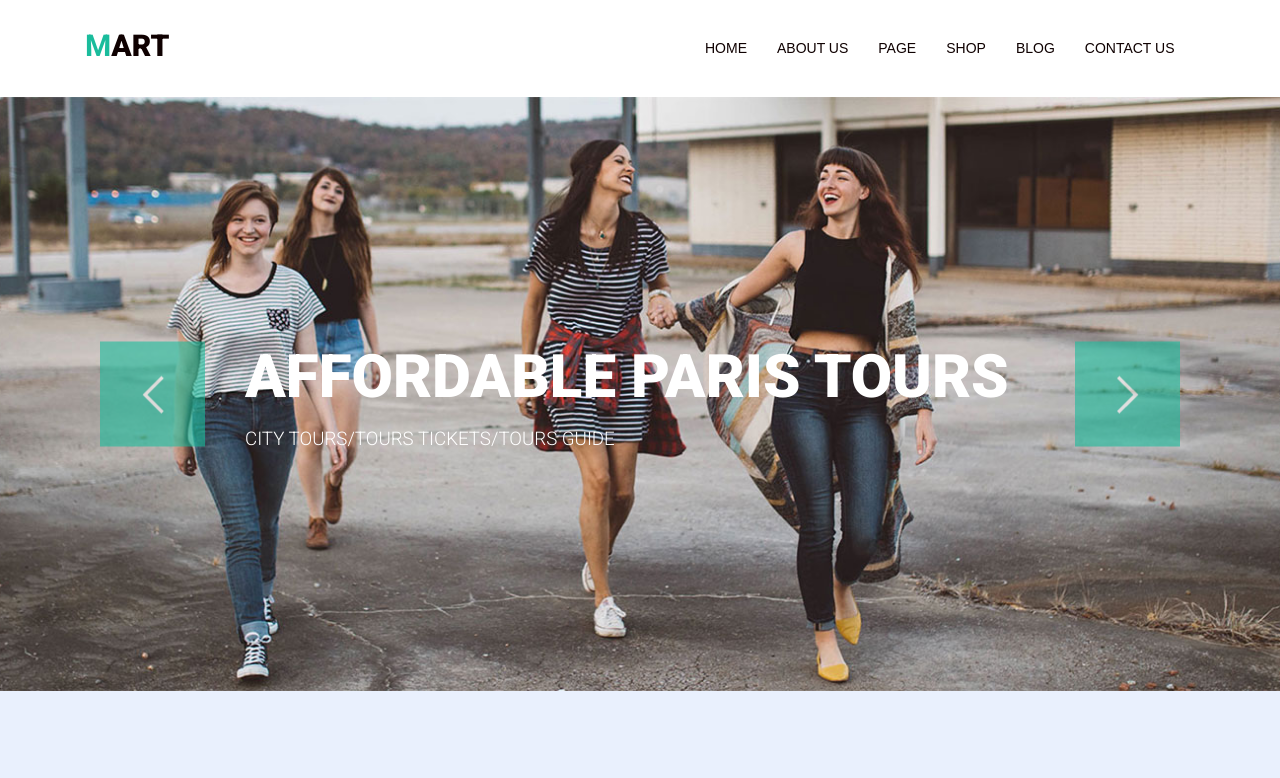
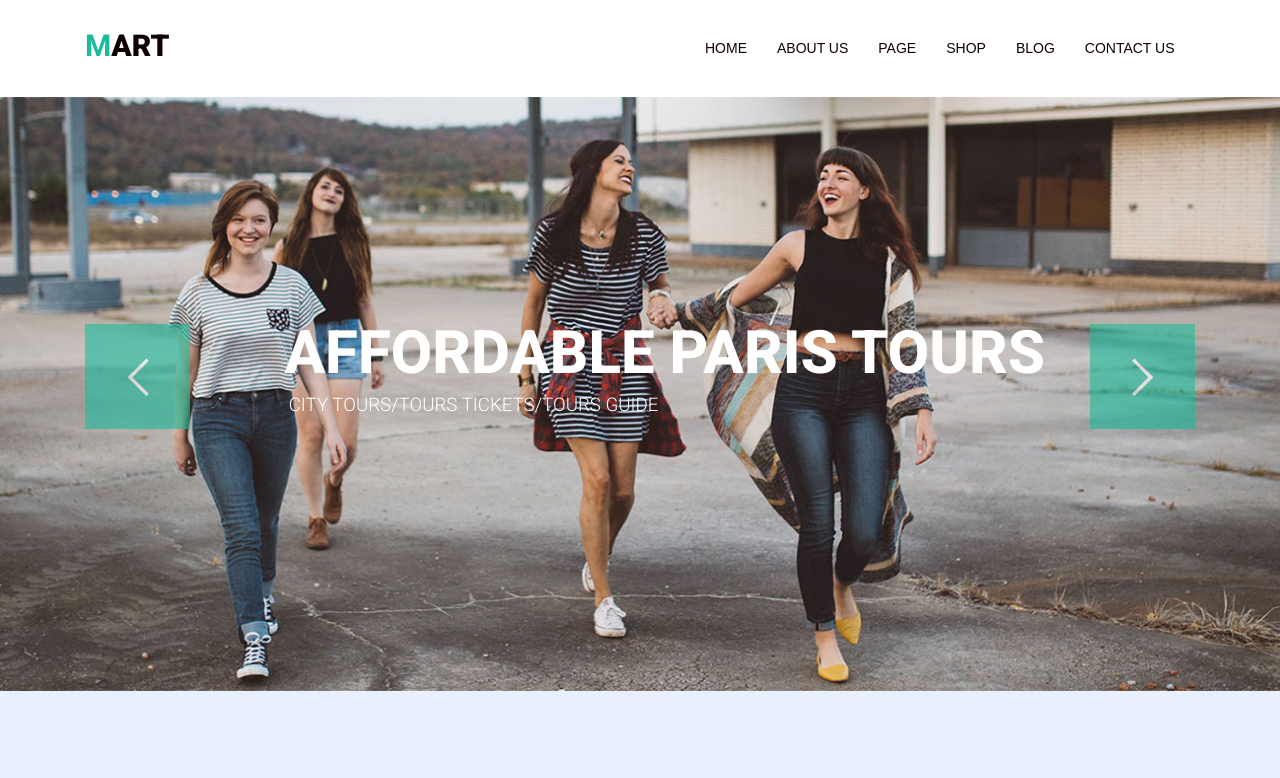
Before and after one commit to OlgaM88/goit-fe-course, a plain HTML site: page html-css/modul5/index.html in a window 1280 px wide. Shown: the top 778 px of the page. Drawn offline with nearby package versions, Linux system fonts and the light colour scheme.

Commit message:
fifth commit

```diff
--- a/html-css/modul5/css/styles.css
+++ b/html-css/modul5/css/styles.css
@@ -31,7 +31,7 @@ html {
  .nav{
     margin: 0 auto;
     padding: 30px 0px;
-    width: 1110px;
+    max-width: 1110px;
 }
 .sait-logo {
     display: inline-block;
@@ -81,29 +81,25 @@ float: left;
 
 .slider {
     position: relative;
-    width: 100%;
+    max-width: 100%;
     min-height: 594px;
     background: black;
   }
-  .slider-nav {
+  .slides-content {
       position: absolute;
-      width: 1110px;
-      height: 300px;
       margin: 0 auto;
       padding: 0;
       top: 50%;
       left: 50%;
       transform: translate(-50%, -50%);
       z-index: 1;
-  }
-   .slider-content {
-      text-align: center;
+      width: 100%;
+      max-width: 1110px;
   }
 .slides {
     margin: 0;
     padding: 0;
     list-style: none;
-
 }
 .slides img {
 width: 100%;
@@ -111,15 +107,12 @@ height: 594px;
 object-fit: cover;
 opacity: 1;
 }
-.slider:hover .slides-image{
-    opacity: 0.7;
+.slides-image:hover {
+    opacity: 0.8;
+    transition: 0.5s;
 }
 .slider-btn {
     position: absolute;
-    display: inline-block;
-    top: 50%;
-    transform: translateY(-50%);
-    display: inline-block;
     border: none;
     width: 105px;
     height: 105px;
@@ -127,6 +120,7 @@ opacity: 1;
     background-repeat: no-repeat;
     background-position: center;
     opacity: 0.6;
+    z-index: 1;
 
 }
 .slider-btn:hover {
@@ -138,11 +132,13 @@ opacity: 1;
     opacity: 1;
 }*/
 .btn-prev{
-    left: 15px;
+    top: -70px;
+    left: 0px;
     background-image: url("../images/img-btn-prev.png");
    }
 .btn-next{
-    right: 15px;
+    top: -70px;
+    right: 0px;
     background-image: url("../images/img-btn-next.png");
 }
 
@@ -150,33 +146,36 @@ opacity: 1;
     position: relative;
 }
 .slides-title {
+    position: absolute;
     font-size: 60px;
-    font-weight: 900;
+    font-weight: 800;
     color:#fff;
     text-transform: uppercase;
     font-family:'Roboto', sans-serif;
-    font-size: 60px;
     line-height: 82px;
     margin-bottom: 10px;
-
+    width: 100%;
+    max-width: 790px;
+    top: 50%;
+    left: 50%;
+    transform: translate(-45%, -100%);
+    z-index: 1;
 }
 h3{
+    position: absolute;
     color: #fff;
     text-transform: uppercase;
     font-family:'Roboto', sans-serif;
     font-weight: 300;
+    top: 50%;
+    left: 50%;
+    transform: translateX(-95%);
+    z-index: 1;
 }
 
-.slides-content {
-    position: absolute;
-    top:50%;
-    left: 50%;
-    transform: translate(-50%,-50%);
-    width: 790px;
-    height: 116px;
-}
 /*--SECTION NEW COLLECTION--*/
 .new-collection {
+    max-width: 100%;
     margin: 0 auto;
     background: #e9f0fd;
     padding-bottom: 100px;
@@ -205,7 +204,7 @@ h3{
     list-style: none;
     margin: 0 auto;
     padding: 0 auto;
-    width: 1110px;
+    max-width: 1110px;
 }
 .collection-list-item {
     position: relative;
--- a/html-css/modul5/index.html
+++ b/html-css/modul5/index.html
@@ -11,7 +11,7 @@
     <link rel="stylesheet" href="fonts/MyriadPro-Regular.ttf">
     <link href="https://fonts.googleapis.com/css?family=Open+Sans:300,400,700|Roboto:300,400,700,800,900" rel="stylesheet">
     <link rel="stylesheet" href="fonts/MyriadPro-Regular.ttf">
-    <title>Store</title>
+    <title>Magaz</title>
 </head>
 
 <body>
@@ -42,13 +42,11 @@
             </nav>
         </header>
         <section class="slider">
-            <div class="slider-nav">
-            <button class="slider-btn btn-prev"></button>
-            <button class="slider-btn btn-next"></button>
             <div class="slides-content">
-                    <h2 class="slides-title">Affordable Paris Tours</h2>
-                    <h3>City Tours/Tours tickets/Tours guide</h3>
-             </div>
+                <button class="slider-btn btn-prev"></button>
+                <button class="slider-btn btn-next"></button>
+                <h2 class="slides-title">Affordable Paris Tours</h2>
+                <h3>City Tours/Tours tickets/Tours guide</h3>
             </div>
             <ul class="slides">
                     <li class="slides-item">
```
